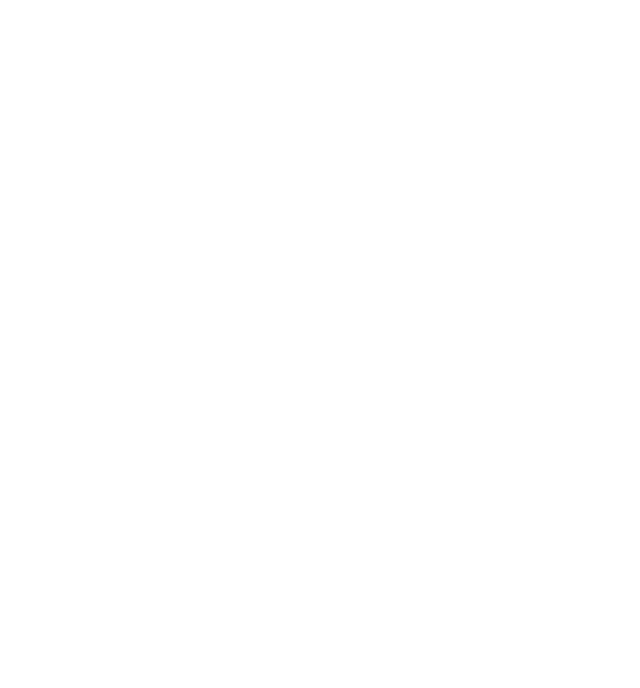
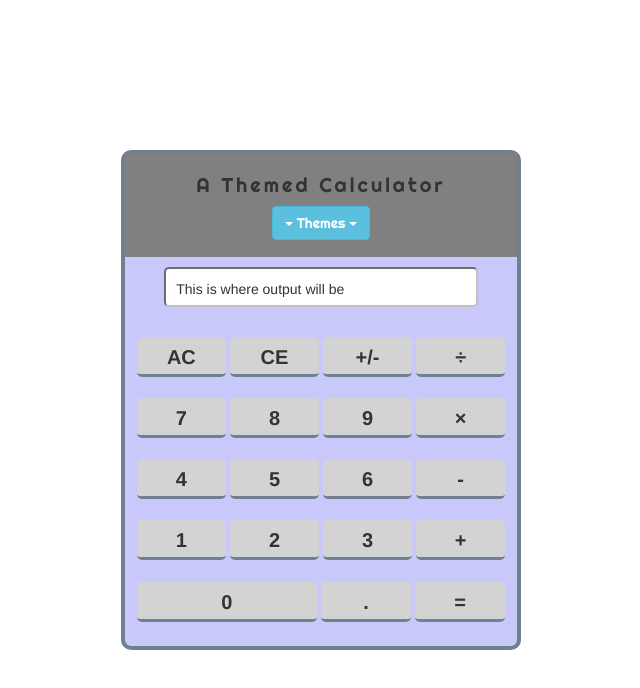
Before and after one commit to simmol1997/calculator, a plain HTML site: page index.html in a window 1280 px wide. Shown: the whole page, without its empty margins (319-959 px from the left). Drawn offline with nearby package versions, Linux system fonts and the light colour scheme.

Commit message:
finished the style

```diff
--- a/index.html
+++ b/index.html
@@ -7,15 +7,69 @@
     <meta name="viewport" content="width=device-width, height=device-height, initial-scale=1">
 
   	<link rel="stylesheet" href="https://maxcdn.bootstrapcdn.com/bootstrap/3.3.7/css/bootstrap.min.css">
+    <link href="https://fonts.googleapis.com/css?family=Righteous" rel="stylesheet">
     <link rel="stylesheet" type="text/css" href="style.css">
 
     <script src="https://ajax.googleapis.com/ajax/libs/jquery/3.2.1/jquery.min.js"></script>
+    <script src="https://maxcdn.bootstrapcdn.com/bootstrap/3.3.7/js/bootstrap.min.js"></script>
     <script src="js/script.js"></script>
 
 	</head>
 	<body>
 
+    <div class="container">
+      <div class="calculator">
+        <div class="head">
+          <h1> A Themed Calculator </h1>
+          <div class="dropdown">
+            <button class="btn btn-info dropdown-toggle" type="button" data-toggle="dropdown">
+              <span class="caret"></span>
+              Themes
+              <span class="caret"></span>
+            </button>
+            <ul class="dropdown-menu">
+              <li class="theme-selector">Theme 1</li>
+              <li class="theme-selector">Theme 2</li>
+              <li class="theme-selector">Theme 3</li>
+            </ul>
+          </div> <!-- dropdown -->
+        </div><!-- head -->
 
+        <div class="output">
+          This is where output will be
+        </div>
+
+        <div class="btn-row">
+          <div class="input-btn">AC</div>
+          <div class="input-btn">CE</div>
+          <div class="input-btn">+/-</div>
+          <div class="input-btn">&divide;</div>
+        </div>
+        <div class="btn-row">
+          <div class="input-btn">7</div>
+          <div class="input-btn">8</div>
+          <div class="input-btn">9</div>
+          <div class="input-btn">&times;</div>
+        </div>
+        <div class="btn-row">
+          <div class="input-btn">4</div>
+          <div class="input-btn">5</div>
+          <div class="input-btn">6</div>
+          <div class="input-btn">-</div>
+        </div>
+        <div class="btn-row">
+          <div class="input-btn">1</div>
+          <div class="input-btn">2</div>
+          <div class="input-btn">3</div>
+          <div class="input-btn">+</div>
+        </div>
+        <div class="btn-row">
+          <div class="input-btn" id="zero">0</div>
+          <div class="input-btn">.</div>
+          <div class="input-btn">=</div>
+        </div>
+      </div>
+    </div>
 
   </body>
 </html>
--- a/style.css
+++ b/style.css
@@ -0,0 +1,109 @@
+/*
+  Order
+The styles are ordered just as the page is ordered.
+If an element is displayed before another (right to left and top to bottom) then its class and/or id is also before the other element
+*/
+
+/* container and body */
+.container {
+  display: -webkit-flex;
+  display: flex;
+  width: 100%;
+  height: 100vh;
+}
+/* -------- */
+
+/* calculator body*/
+.calculator {
+  background: rgb(200,200,250);
+  border: 4px solid slategrey;
+  border-radius: 10px;
+  width: 400px;
+  min-height: 500px;
+  margin: auto;
+  padding-bottom: 10px;
+
+  display: -webkit-flex;
+  display: flex;
+  -webkit-flex-wrap: wrap;
+  flex-wrap: wrap;
+  -webkit-justify-content: center;
+  justify-content: center;
+}
+/* --------- */
+
+/* head of calculator */
+.head {
+  width: 100%;
+  background: grey;
+  text-align: center;
+  font-family: "Righteous";
+}
+h1 {
+  font-size: 20px;
+  letter-spacing: 3px;
+}
+.dropdown {
+  margin-bottom: 5px;
+}
+.dropdown-menu {
+  width: 100%;
+  padding: 5px;
+}
+.theme-selector {
+  cursor: pointer;
+  border: 1px solid white;
+  border-radius: 5px;
+  margin-bottom: 5px;
+}
+.theme-selector:hover {
+  background: lightgrey;
+  border-color: slategrey;
+}
+/* ----------- */
+
+/* output */
+.output {
+  width: 80%;
+  height: 40px;
+  margin-top: 10px;
+  margin-bottom: 10px;
+  padding-left: 10px;
+  line-height: 40px;
+  background: white;
+  border: 2px inset silver;
+  border-radius: 5px;
+}
+/* ---------- */
+
+/* Input section */
+.btn-row {
+  margin-top: 5px;
+  width: 95%;
+
+  display: -webkit-flex;
+  display: flex;
+}
+.input-btn {
+  height: 40px;
+  line-height: 40px;
+  border-bottom: 3px solid slategrey;
+  border-radius: 5px;
+  background: lightgrey;
+  margin: 2px;
+  text-align: center;
+  font-weight: bold;
+  font-size: 20px;
+  cursor: pointer;
+
+  -webkit-flex: 1;
+  flex: 1;
+}
+.input-btn:active {
+  border-bottom: 0px solid slategrey;
+}
+#zero {
+  -webkit-flex: 2;
+  flex: 2;
+}
+/* ------- */
```
